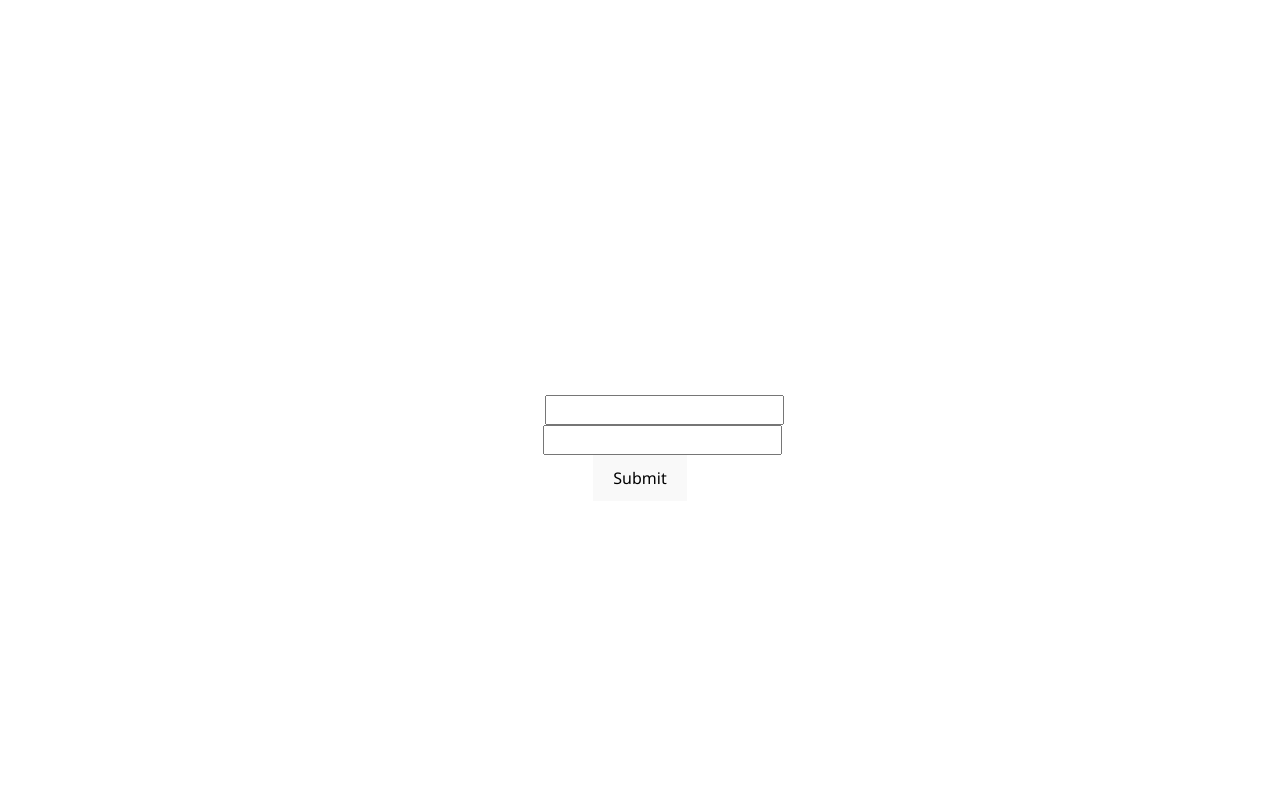
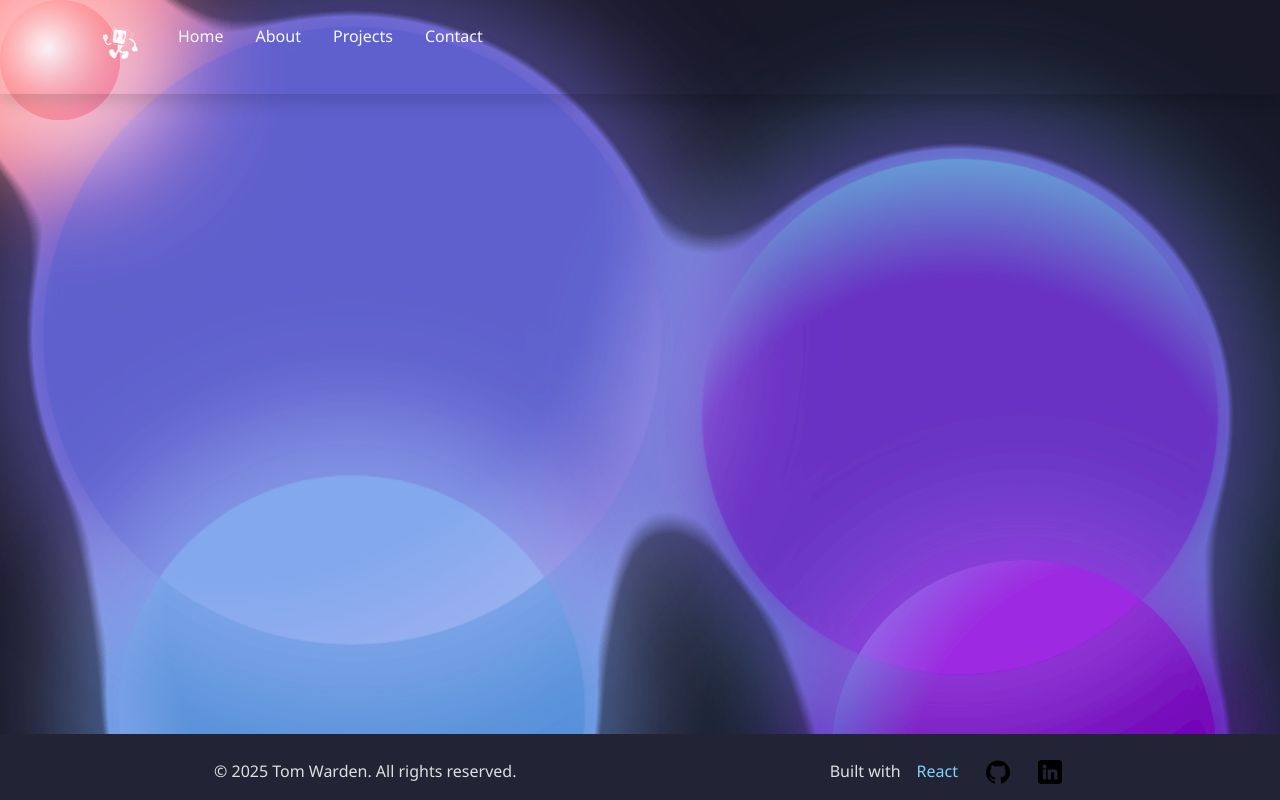
Before and after one commit to tomlukewarden/developer-portfolio, a React (Vite) app: page /contact in a window 1280 px wide. Built offline with nearby package versions, Linux system fonts and the light colour scheme.

Commit message:
refactor: reorganize Bubbles component styles and update imports

```diff
--- a/src/pages/components/bubbles.jsx
+++ b/src/pages/components/bubbles.jsx
@@ -1,5 +1,5 @@
 import { useEffect, useRef } from 'react';
-import '../styles/bubbles.css';
+import '../styles/components/bubbles.css';
 
 function Bubbles() {
   const bubbleRef = useRef(null);
--- a/src/pages/contact.jsx
+++ b/src/pages/contact.jsx
@@ -1,21 +1,16 @@
+import Header from "./components/header";
+import Footer from "./components/footer";
+import Bubbles from "./components/bubbles";
+import "./styles/contact.css";
+
 function Contact() {
   return (
     <div>
-      <h1>Contact Us</h1>
-      <p>If you have any questions, feel free to reach out!</p>
-      <form>
-        <label>
-          Name:
-          <input type="text" name="name" />
-        </label>
-        <br />
-        <label>
-          Email:
-          <input type="email" name="email" />
-        </label>
-        <br />
-        <button type="submit">Submit</button>
-      </form>
+      <Bubbles />
+      <div className="contact-wrapper">
+      <Header />
+      <Footer/>
+      </div>
     </div>
   );
 }
```
Also changed, not shown: src/data/project.js (deleted), src/pages/styles/components/bubbles.css (renamed from src/pages/styles/bubbles.css), src/pages/styles/contact.css (added).
